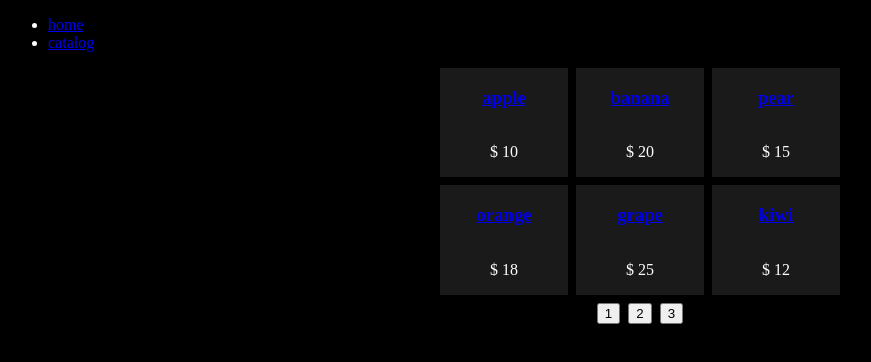
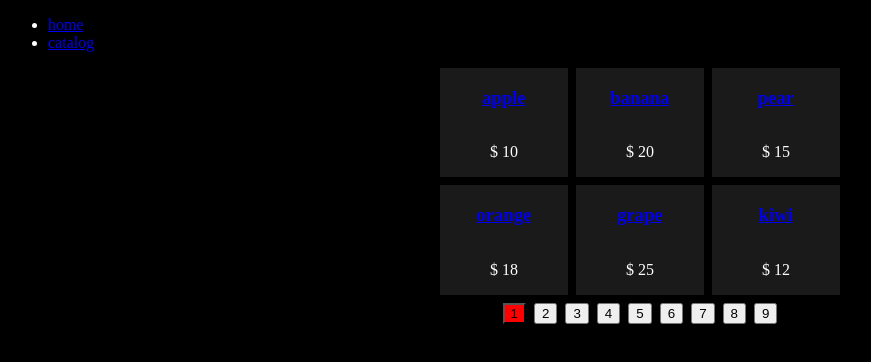
Before and after one commit to shaharbest/oct-client, a React (Vite) app: page /products in a window 1280 px wide. Shown: the top 362 px of the page, without its empty margins (0-871 px from the left). Built offline with nearby package versions, Linux system fonts and the light colour scheme.

Commit message:
pagination for loop

```diff
--- a/src/Components/Catalog.jsx
+++ b/src/Components/Catalog.jsx
@@ -19,16 +19,23 @@ export default function Catalog() {
       {productsCards}
     </div>
     <CatalogPagesLinks selectedPageNum={curPageNum}
-      products={products}/>
+      products={products} onPageBtnClick={num => setCurPageNum(num)} />
   </>;
 }
 
-function CatalogPagesLinks({ selectedPageNum, products }) {
-  // should implement this Component
+function CatalogPagesLinks({ selectedPageNum, products, onPageBtnClick }) {
+  const pagesCount = Math.ceil(products.length / itemsPerPage);
+  const pagesBtns = [];
+
+  for (let i = 0; i < pagesCount; i++) {
+    pagesBtns.push(<button key={i}
+      style={{ backgroundColor: (i + 1 === selectedPageNum) ? 'red' : '' }}
+      onClick={() => onPageBtnClick(i + 1)}>
+      {i + 1}
+    </button>);
+  }
 
   return <div className="pages-links">
-    <button>1</button>
-    <button>2</button>
-    <button>3</button>
+    {pagesBtns}
   </div>;
 }
```
